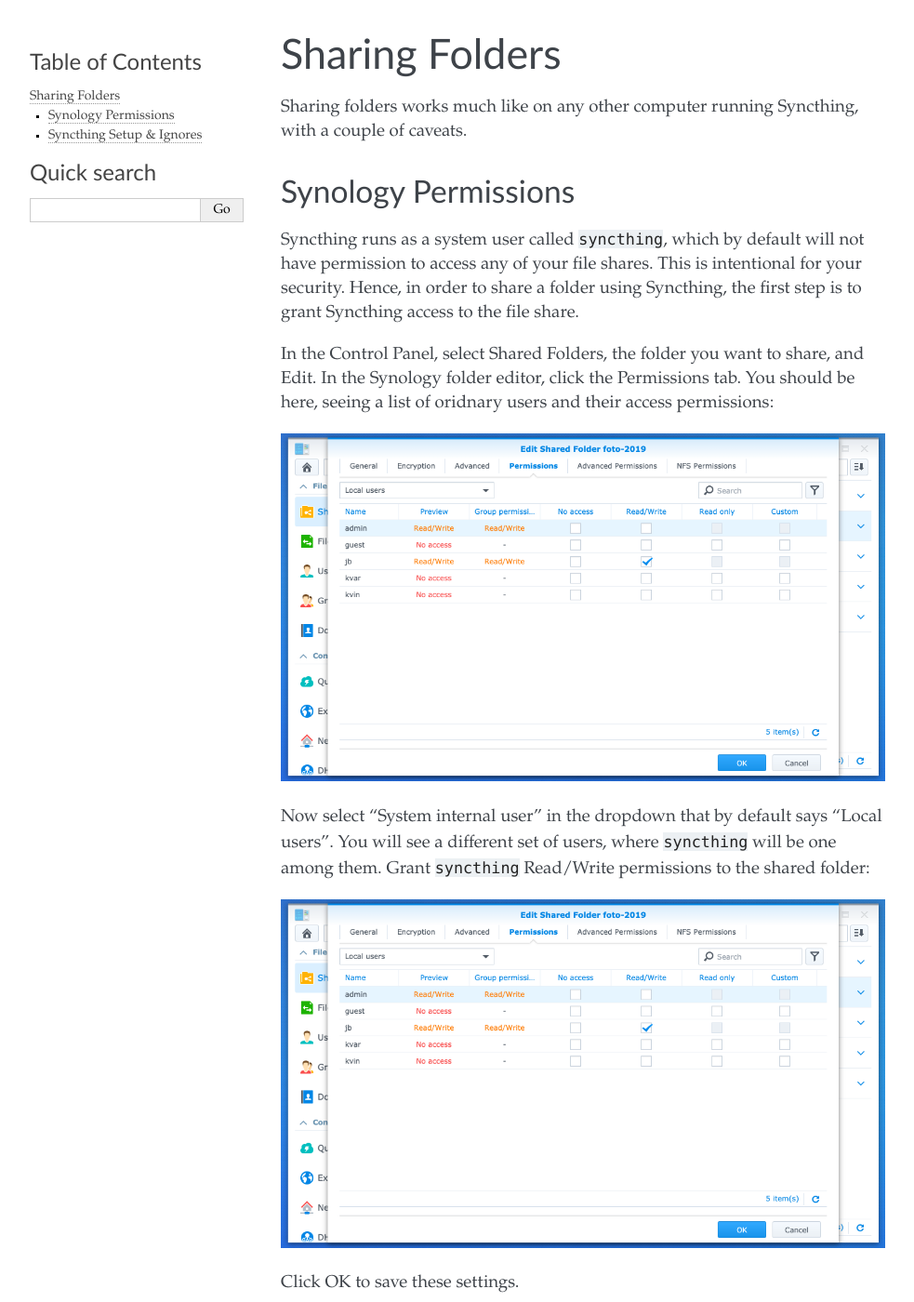
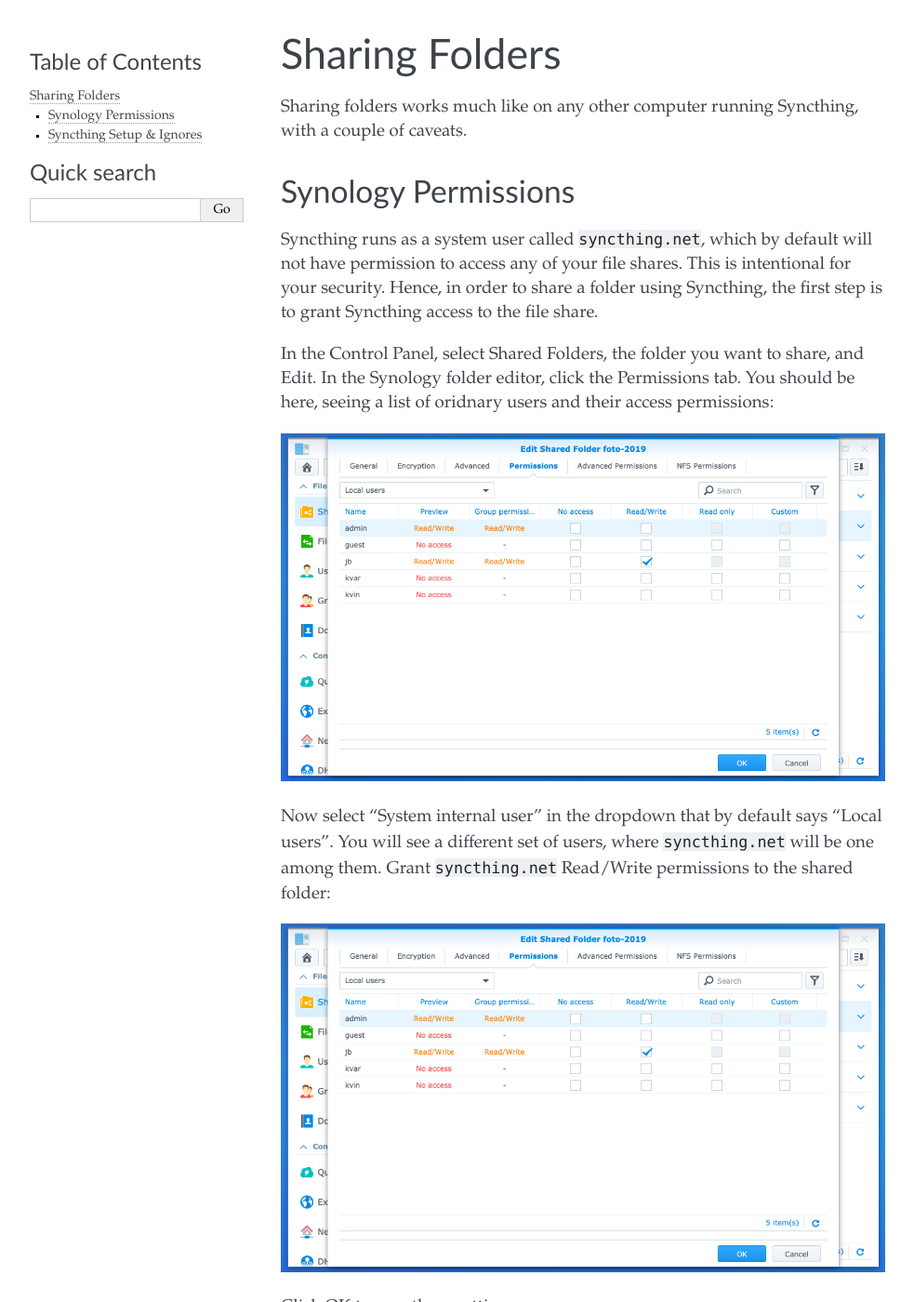
Before and after one commit to kastelo/syncthing-synology, a Sphinx documentation site: the page built from docs/sharing.rst, in a window 1280 px wide and 1400 px high. Shown: the whole window at 93% size, without its empty margins (138-1121 px from the left). Built offline with Sphinx 7.4.7, drawn with Linux system fonts in a browser that asks for light colours.

Commit message:
User name in docs

```diff
--- a/docs/sharing.rst
+++ b/docs/sharing.rst
@@ -7,10 +7,10 @@
 Synology Permissions
 --------------------
 
-Syncthing runs as a system user called ``syncthing``, which by default will
-not have permission to access any of your file shares. This is intentional
-for your security. Hence, in order to share a folder using Syncthing, the
-first step is to grant Syncthing access to the file share.
+Syncthing runs as a system user called ``syncthing.net``, which by default
+will not have permission to access any of your file shares. This is
+intentional for your security. Hence, in order to share a folder using
+Syncthing, the first step is to grant Syncthing access to the file share.
 
 In the Control Panel, select Shared Folders, the folder you want to share,
 and Edit. In the Synology folder editor, click the Permissions tab. You
@@ -21,9 +21,9 @@
     permissions1.png
 
 Now select "System internal user" in the dropdown that by default says
-"Local users". You will see a different set of users, where ``syncthing``
-will be one among them. Grant ``syncthing`` Read/Write permissions to the
-shared folder:
+"Local users". You will see a different set of users, where
+``syncthing.net`` will be one among them. Grant ``syncthing.net`` Read/Write
+permissions to the shared folder:
 
 .. image::
     permissions1.png
```
